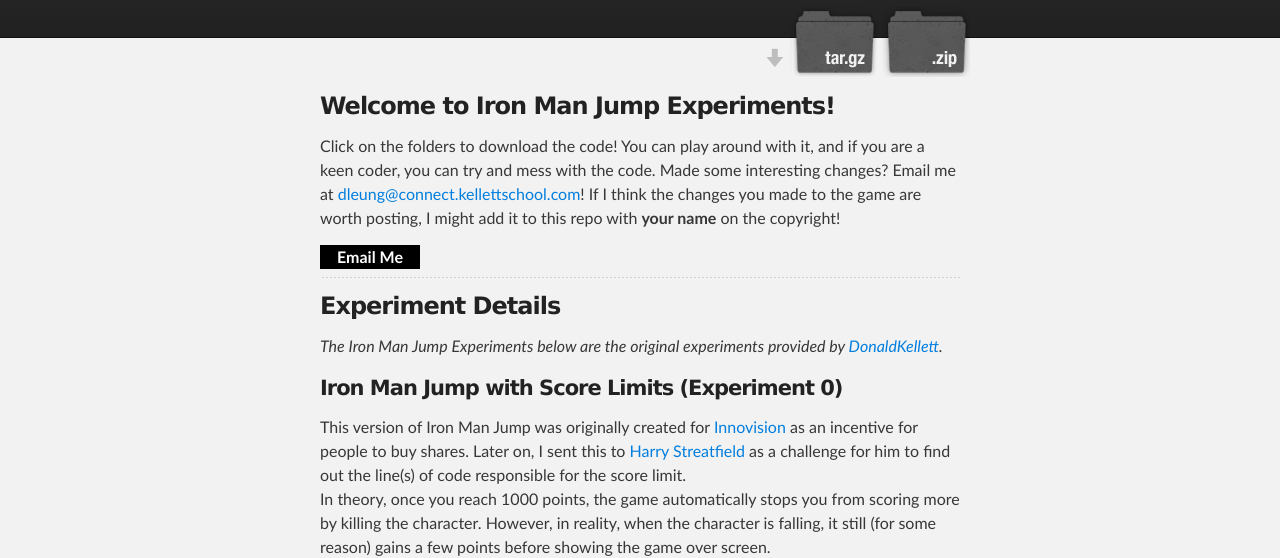
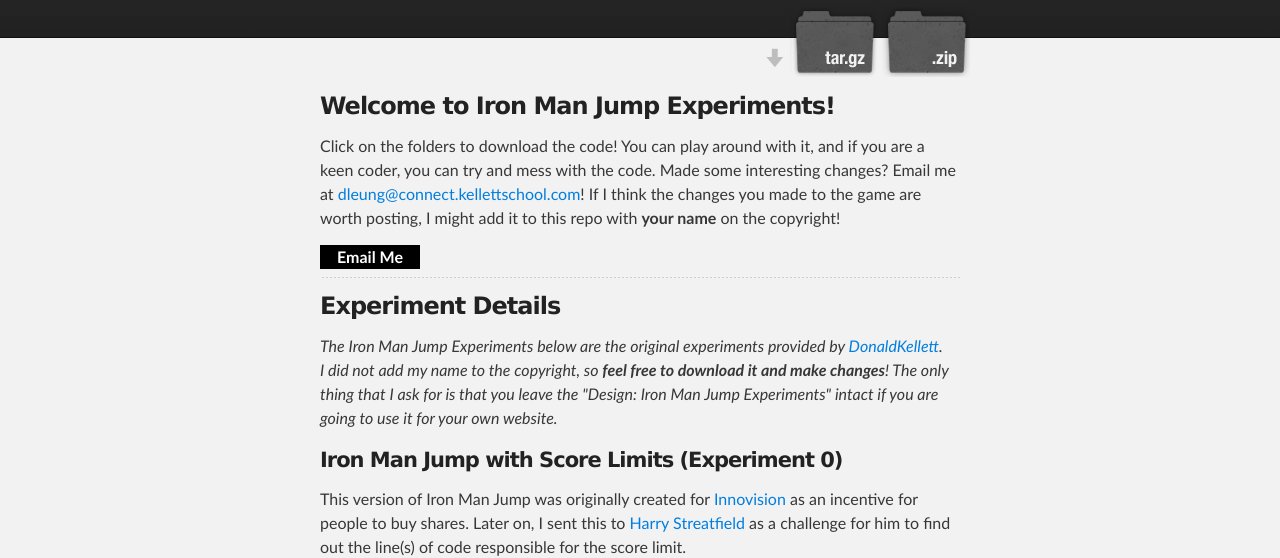
Before and after one commit to DonaldKellett/Iron-Man-Jump-Experiments, a plain HTML site: page index.html in a window 1280 px wide. Shown: the part 208-766 px from the top of the page. Drawn offline with Linux system fonts and the light colour scheme.

Commit message:
Added something to the gh-page

```diff
--- a/index.html
+++ b/index.html
@@ -42,7 +42,7 @@
 
         <h3>Experiment Details</h3>
 
-        <p><em>The Iron Man Jump Experiments below are the original experiments provided by <a href="http://donaldkellett.github.io">DonaldKellett</a>.</em></p>
+        <p><em>The Iron Man Jump Experiments below are the original experiments provided by <a href="http://donaldkellett.github.io">DonaldKellett</a>. <br /> I did not add my name to the copyright, so <strong>feel free to download it and make changes</strong>!  The only thing that I ask for is that you leave the "Design: Iron Man Jump Experiments" intact if you are going to use it for your own website.</em></p>
 
         <h4>Iron Man Jump with Score Limits (Experiment 0)</h4>
 
```
